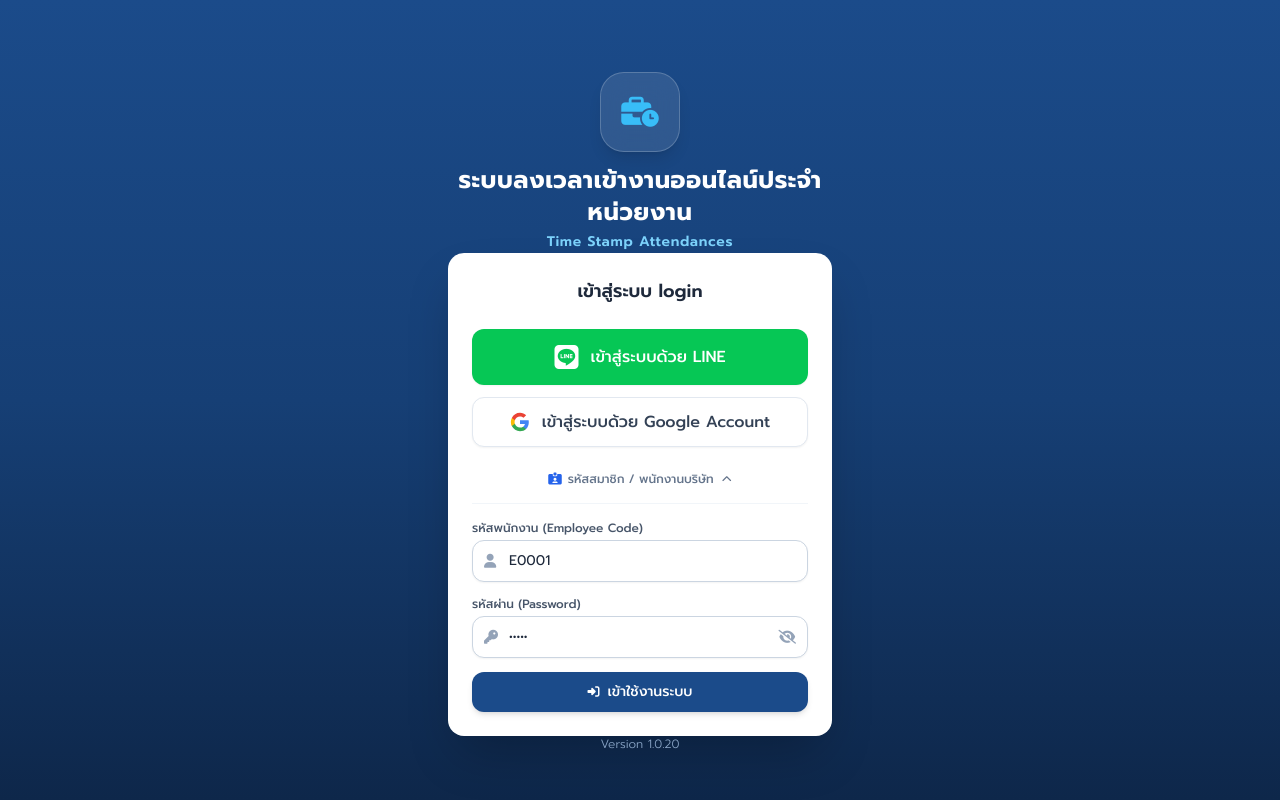
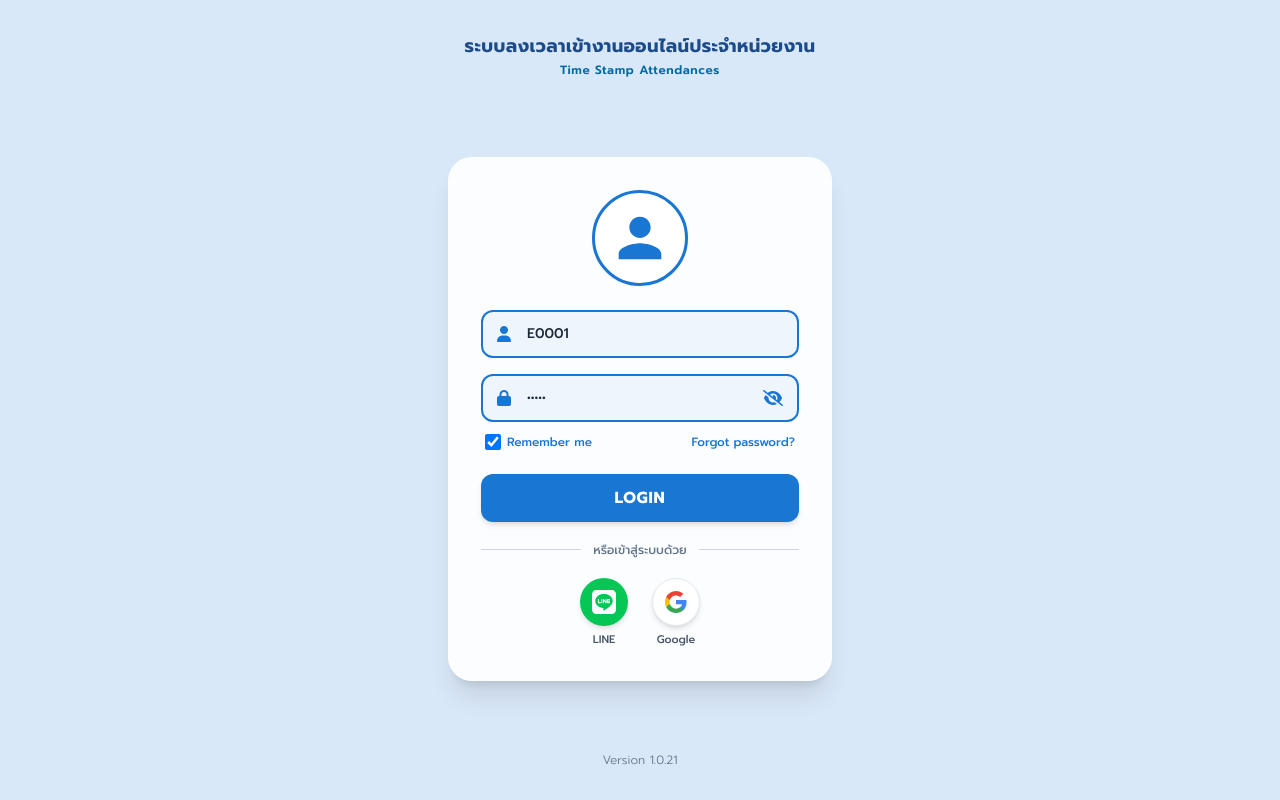
Before and after one commit to longzedesign-dotcom/Time-Stamp-Attendances, a plain HTML site: page src/Index.html in a window 1280 px wide. Drawn offline with nearby package versions, Linux system fonts and the light colour scheme; some packages are replaced by stand-ins of ours; a script that the page names is missing.

Commit message:
feat: redesign login screen matching reference UX/UI, avatar icon, social logins with divider, deploy TimeStampAttendances V1.0.21

```diff
--- a/src/Index.html
+++ b/src/Index.html
@@ -80,78 +80,94 @@
 <body class="bg-slate-50 text-slate-800 antialiased h-screen w-screen overflow-hidden flex flex-col justify-between">
 
   <!-- ==================== 1. SCREEN: LOGIN ==================== -->
-  <div id="screen-login" class="fixed inset-0 z-50 bg-gradient-to-b from-[#1b4b8a] via-[#163f75] to-[#0e274a] flex flex-col justify-between items-center py-10 px-6 overflow-y-auto">
-    <div class="w-full max-w-sm flex flex-col items-center mt-8">
-      <div class="w-20 h-20 mb-3 rounded-3xl bg-white/10 backdrop-blur-md border border-white/20 flex items-center justify-center shadow-lg">
-        <i class="fa-solid fa-business-time text-3xl text-sky-400"></i>
-      </div>
-      <h1 class="text-xl md:text-2xl font-bold text-white text-center leading-snug tracking-wide">ระบบลงเวลาเข้างานออนไลน์ประจำหน่วยงาน</h1>
-      <p class="text-sm font-semibold text-sky-300 mt-1 text-center tracking-wider">Time Stamp Attendances</p>
-    </div>
-
-    <!-- Login Card -->
-    <div class="w-full max-w-sm bg-white rounded-2xl shadow-2xl p-6 my-auto">
-      <h2 class="text-lg font-semibold text-center text-slate-800 mb-6">เข้าสู่ระบบ login</h2>
-
-      <!-- LINE Login Button -->
-      <button onclick="handleLineLogin()" class="w-full bg-[#06C755] hover:bg-[#05b34c] text-white rounded-xl py-3 px-4 flex items-center justify-center gap-3 transition shadow-sm mb-3 font-medium active:scale-[0.99]">
-        <i class="fa-brands fa-line text-2xl"></i>
-        <span>เข้าสู่ระบบด้วย LINE</span>
-      </button>
-
-      <!-- Google Account Login Button -->
-      <button onclick="handleGoogleLogin()" class="w-full border border-slate-200 bg-white hover:bg-slate-50 text-slate-700 rounded-xl py-3 px-4 flex items-center justify-center gap-3 transition shadow-sm mb-4 font-medium active:scale-[0.99]">
-        <svg class="w-5 h-5 shrink-0" viewBox="0 0 24 24">
-          <path fill="#4285F4" d="M22.56 12.25c0-.78-.07-1.53-.2-2.25H12v4.26h5.92c-.26 1.37-1.04 2.53-2.21 3.31v2.77h3.57c2.08-1.92 3.28-4.74 3.28-8.09z"/>
-          <path fill="#34A853" d="M12 23c2.97 0 5.46-.98 7.28-2.66l-3.57-2.77c-.98.66-2.23 1.06-3.71 1.06-2.86 0-5.29-1.93-6.16-4.53H2.18v2.84C3.99 20.53 7.7 23 12 23z"/>
-          <path fill="#FBBC05" d="M5.84 14.09c-.22-.66-.35-1.36-.35-2.09s.13-1.43.35-2.09V7.06H2.18C1.43 8.55 1 10.22 1 12s.43 3.45 1.18 4.94l2.85-2.22.81-.63z"/>
-          <path fill="#EA4335" d="M12 5.38c1.62 0 3.06.56 4.21 1.64l3.15-3.15C17.45 2.09 14.97 1 12 1 7.7 1 3.99 3.47 2.18 7.06l3.66 2.84c.87-2.6 3.3-4.52 6.16-4.52z"/>
+  <div id="screen-login" class="fixed inset-0 z-50 bg-[#d9e8f8] flex flex-col justify-between items-center py-6 px-4 overflow-y-auto">
+    <!-- Header Branding -->
+    <div class="w-full max-w-sm flex flex-col items-center mt-2 mb-2">
+      <h1 class="text-base md:text-lg font-bold text-[#1b4b8a] text-center leading-snug tracking-wide">ระบบลงเวลาเข้างานออนไลน์ประจำหน่วยงาน</h1>
+      <p class="text-xs font-semibold text-sky-700 mt-0.5 text-center tracking-wider">Time Stamp Attendances</p>
+    </div>
+
+    <!-- Login Card (UX/UI matching reference design) -->
+    <div class="w-full max-w-sm bg-white/90 backdrop-blur-md rounded-3xl shadow-xl p-6 sm:p-8 my-auto border border-white/60">
+
+      <!-- User Circle Avatar Icon -->
+      <div class="w-24 h-24 rounded-full border-[3px] border-[#1976d2] bg-white flex items-center justify-center mx-auto mb-6 shadow-sm">
+        <svg class="w-16 h-16 text-[#1976d2]" fill="currentColor" viewBox="0 0 24 24">
+          <path d="M12 12c2.21 0 4-1.79 4-4s-1.79-4-4-4-4 1.79-4 4 1.79 4 4 4zm0 2c-2.67 0-8 1.34-8 4v2h16v-2c0-2.66-5.33-4-8-4z"/>
         </svg>
-        <span>เข้าสู่ระบบด้วย Google Account</span>
-      </button>
-
-      <!-- Toggle Employee / Member Login -->
-      <div class="text-center pt-2">
-        <button onclick="toggleStandardLogin()" class="text-xs text-slate-500 hover:text-blue-800 transition flex items-center justify-center gap-1.5 mx-auto font-medium">
-          <i class="fa-solid fa-id-card-clip text-blue-600"></i>
-          <span>รหัสสมาชิก / พนักงานบริษัท</span>
-          <i id="toggle-icon" class="fa-solid fa-chevron-up text-[10px] ml-0.5"></i>
+      </div>
+
+      <!-- Employee / Member Login Form -->
+      <form id="standard-login-form" onsubmit="handleStandardLogin(event)">
+        <!-- Username / EmployeeCode Input -->
+        <div class="relative flex items-center mb-4">
+          <span class="absolute inset-y-0 left-0 pl-4 flex items-center pointer-events-none text-[#1976d2]">
+            <i class="fa-solid fa-user text-base"></i>
+          </span>
+          <input type="text" id="login-email" value="E0001" placeholder="Username" class="w-full pl-11 pr-4 py-3 bg-[#eef5fc] border-2 border-[#1976d2] rounded-xl text-slate-800 text-sm font-medium focus:bg-white focus:outline-none focus:ring-2 focus:ring-blue-400 transition" required>
+        </div>
+
+        <!-- Password Input -->
+        <div class="relative flex items-center mb-3">
+          <span class="absolute inset-y-0 left-0 pl-4 flex items-center pointer-events-none text-[#1976d2]">
+            <i class="fa-solid fa-lock text-base"></i>
+          </span>
+          <input type="password" id="login-password" value="12345" placeholder="Password" class="w-full pl-11 pr-11 py-3 bg-[#eef5fc] border-2 border-[#1976d2] rounded-xl text-slate-800 text-sm font-medium focus:bg-white focus:outline-none focus:ring-2 focus:ring-blue-400 transition" required>
+          <button type="button" onclick="togglePasswordVisibility()" aria-label="แสดง/ซ่อนรหัสผ่าน" class="absolute inset-y-0 right-0 pr-4 flex items-center text-[#1976d2] hover:text-[#0d47a1] focus:outline-none cursor-pointer">
+            <i id="eye-icon" class="fa-solid fa-eye-slash text-base"></i>
+          </button>
+        </div>
+
+        <!-- Remember me & Forgot Password -->
+        <div class="flex items-center justify-between text-xs text-[#1976d2] font-medium mb-6 px-1">
+          <label class="flex items-center gap-1.5 cursor-pointer select-none">
+            <input type="checkbox" id="remember-me" checked class="w-4 h-4 rounded text-[#1976d2] focus:ring-[#1976d2] border-[#1976d2]">
+            <span>Remember me</span>
+          </label>
+          <a href="javascript:void(0)" onclick="handleForgotPassword()" class="hover:underline">Forgot password?</a>
+        </div>
+
+        <!-- LOGIN Button -->
+        <button type="submit" id="btn-standard-login" class="w-full bg-[#1976d2] hover:bg-[#1565c0] text-white font-bold py-3 px-6 rounded-xl shadow-md transition active:scale-[0.99] text-base tracking-wider uppercase flex items-center justify-center gap-2">
+          <span>LOGIN</span>
         </button>
-      </div>
-
-      <!-- Employee / Member Login Form -->
-      <form id="standard-login-form" onsubmit="handleStandardLogin(event)" class="mt-4 pt-4 border-t border-slate-100 space-y-3.5">
-        <div>
-          <label class="text-xs font-medium text-slate-600 block mb-1">รหัสพนักงาน (Employee Code)</label>
-          <div class="relative flex items-center">
-            <span class="absolute inset-y-0 left-0 pl-3 flex items-center pointer-events-none text-slate-400">
-              <i class="fa-solid fa-user text-sm"></i>
-            </span>
-            <input type="text" id="login-email" value="E0001" placeholder="เช่น E0001" class="w-full pl-9 pr-3 py-2.5 border border-slate-300 rounded-xl text-sm focus:ring-2 focus:ring-blue-500 focus:border-blue-500 focus:outline-none transition shadow-sm" required>
-          </div>
-        </div>
-        <div>
-          <label class="text-xs font-medium text-slate-600 block mb-1">รหัสผ่าน (Password)</label>
-          <div class="relative flex items-center">
-            <span class="absolute inset-y-0 left-0 pl-3 flex items-center pointer-events-none text-slate-400">
-              <i class="fa-solid fa-key text-sm"></i>
-            </span>
-            <input type="password" id="login-password" value="12345" placeholder="กรอกรหัสผ่าน" class="w-full pl-9 pr-10 py-2.5 border border-slate-300 rounded-xl text-sm focus:ring-2 focus:ring-blue-500 focus:border-blue-500 focus:outline-none transition shadow-sm" required>
-            <button type="button" onclick="togglePasswordVisibility()" aria-label="แสดง/ซ่อนรหัสผ่าน" class="absolute inset-y-0 right-0 pr-3 flex items-center text-slate-400 hover:text-slate-600 focus:outline-none cursor-pointer">
-              <i id="eye-icon" class="fa-solid fa-eye-slash text-sm"></i>
-            </button>
-          </div>
-        </div>
-        <button type="submit" id="btn-standard-login" class="w-full bg-[#1b4b8a] text-white py-2.5 rounded-xl text-sm font-medium shadow-md hover:bg-blue-800 transition flex items-center justify-center gap-2 active:scale-[0.99]">
-          <i class="fa-solid fa-right-to-bracket text-xs"></i>
-          <span>เข้าใช้งานระบบ</span>
-        </button>
+
+        <!-- Divider with Text -->
+        <div class="relative flex py-5 items-center">
+          <div class="flex-grow border-t border-slate-300"></div>
+          <span class="flex-shrink mx-3 text-xs text-slate-500 font-medium">หรือเข้าสู่ระบบด้วย</span>
+          <div class="flex-grow border-t border-slate-300"></div>
+        </div>
+
+        <!-- Social Logins (LINE & Google) -->
+        <div class="flex items-center justify-center gap-6">
+          <!-- LINE Login -->
+          <button type="button" onclick="handleLineLogin()" title="เข้าสู่ระบบด้วย LINE Account" class="flex flex-col items-center gap-1.5 group">
+            <div class="w-12 h-12 rounded-full bg-[#06C755] hover:bg-[#05b34c] text-white flex items-center justify-center shadow-md hover:shadow-lg transition active:scale-95 group-hover:scale-105">
+              <i class="fa-brands fa-line text-2xl"></i>
+            </div>
+            <span class="text-[11px] font-medium text-slate-600 group-hover:text-emerald-700">LINE</span>
+          </button>
+
+          <!-- Google Login -->
+          <button type="button" onclick="handleGoogleLogin()" title="เข้าสู่ระบบด้วย Google Account" class="flex flex-col items-center gap-1.5 group">
+            <div class="w-12 h-12 rounded-full bg-white hover:bg-slate-50 border border-slate-200 flex items-center justify-center shadow-md hover:shadow-lg transition active:scale-95 group-hover:scale-105">
+              <svg class="w-6 h-6" viewBox="0 0 24 24">
+                <path fill="#4285F4" d="M22.56 12.25c0-.78-.07-1.53-.2-2.25H12v4.26h5.92c-.26 1.37-1.04 2.53-2.21 3.31v2.77h3.57c2.08-1.92 3.28-4.74 3.28-8.09z"/>
+                <path fill="#34A853" d="M12 23c2.97 0 5.46-.98 7.28-2.66l-3.57-2.77c-.98.66-2.23 1.06-3.71 1.06-2.86 0-5.29-1.93-6.16-4.53H2.18v2.84C3.99 20.53 7.7 23 12 23z"/>
+                <path fill="#FBBC05" d="M5.84 14.09c-.22-.66-.35-1.36-.35-2.09s.13-1.43.35-2.09V7.06H2.18C1.43 8.55 1 10.22 1 12s.43 3.45 1.18 4.94l2.85-2.22.81-.63z"/>
+                <path fill="#EA4335" d="M12 5.38c1.62 0 3.06.56 4.21 1.64l3.15-3.15C17.45 2.09 14.97 1 12 1 7.7 1 3.99 3.47 2.18 7.06l3.66 2.84c.87-2.6 3.3-4.52 6.16-4.52z"/>
+              </svg>
+            </div>
+            <span class="text-[11px] font-medium text-slate-600 group-hover:text-blue-700">Google</span>
+          </button>
+        </div>
       </form>
     </div>
 
     <!-- Version Footer -->
-    <div class="text-center text-xs text-blue-200/70 font-light pb-2">
-      Version 1.0.20
+    <div class="text-center text-xs text-slate-500 font-light pb-2">
+      Version 1.0.21
     </div>
   </div>
 
@@ -863,6 +879,16 @@
           eyeIcon.classList.add('fa-eye-slash');
         }
       }
+    }
+
+    function handleForgotPassword() {
+      Swal.fire({
+        title: 'ลืมรหัสผ่าน?',
+        html: '<div class="text-sm text-slate-600 space-y-2 text-left p-1"><p>กรุณาติดต่อผู้ดูแลระบบ (Admin) หรือฝ่ายบุคคล เพื่อขอรีเซ็ตรหัสผ่านใหม่</p><p class="text-xs text-slate-500 mt-2">📧 อีเมลติดต่อ: <b>thakot.ch@gmail.com</b></p><p class="text-xs text-slate-500">🏢 สังกัด: ศูนย์เทคโนโลยีสารสนเทศและการสื่อสาร</p></div>',
+        icon: 'info',
+        confirmButtonColor: '#1976d2',
+        confirmButtonText: 'รับทราบ'
+      });
     }
 
     // Login Handlers
```
Also changed, not shown: 3 other files.
